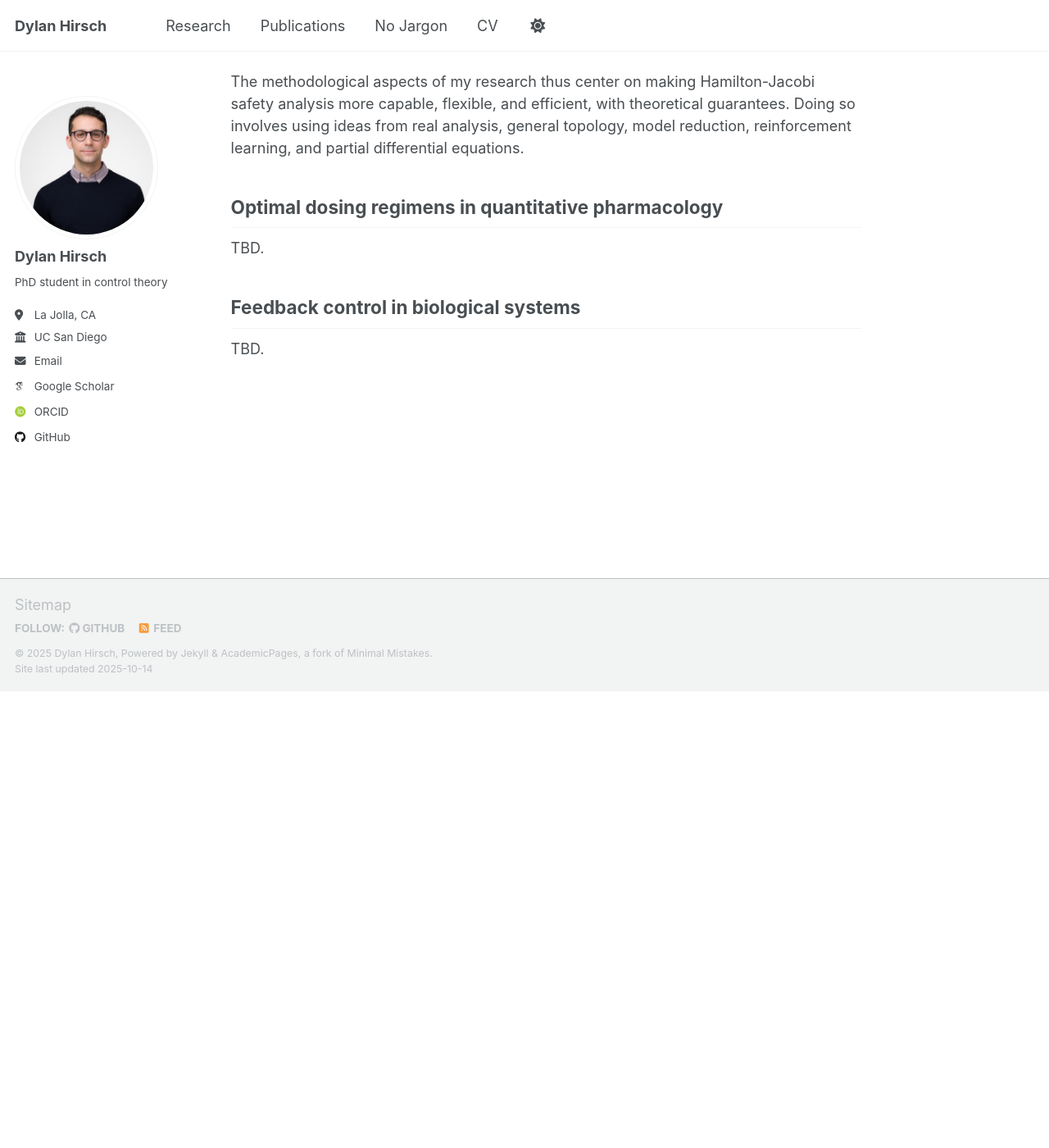
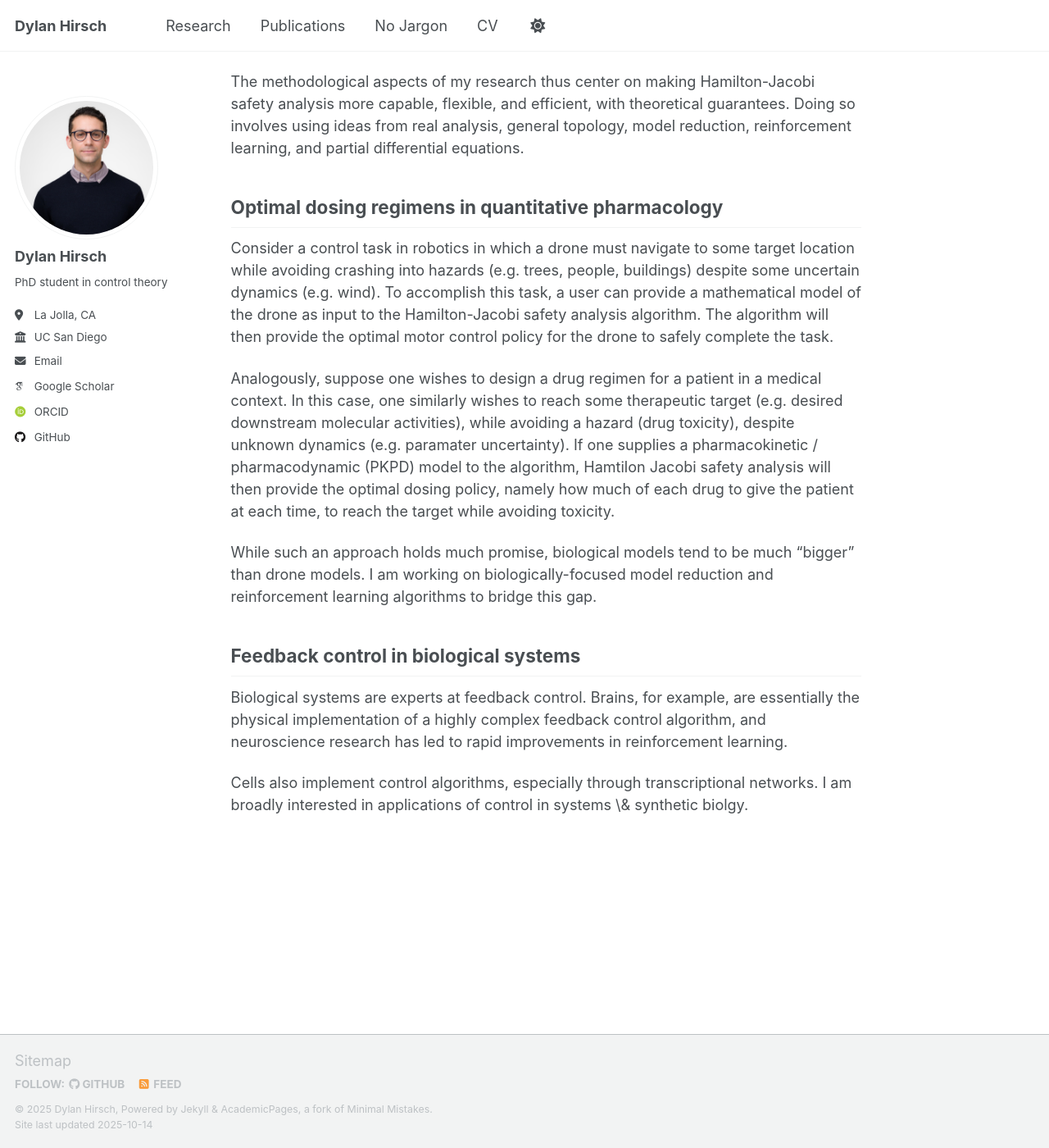
Before and after one commit to dylan-hirsch/dylan-hirsch.github.io, a Jekyll site: the page built from _research/research.md, in a window 1280 px wide and 1400 px high, scrolled down 711 px. Shown: the whole window at 82% size. Built offline with Jekyll 4.4.1, drawn with Linux system fonts in a browser that asks for light colours; some web fonts are replaced; a script that is not in the unit is left out; before the commit the page ends 1554 px from its top, so only the background shows below that.

Commit message:
Update research.md

```diff
--- a/_research/research.md
+++ b/_research/research.md
@@ -16,7 +16,20 @@ The methodological aspects of my research thus center on making Hamilton-Jacobi
 Doing so involves using ideas from real analysis, general topology, model reduction, reinforcement learning, and partial differential equations.
 
 ## Optimal dosing regimens in quantitative pharmacology
-TBD.
+Consider a control task in robotics in which a drone must navigate to some target location while avoiding crashing into hazards (e.g. trees, people, buildings) despite some uncertain dynamics (e.g. wind).
+To accomplish this task, a user can provide a mathematical model of the drone as input to the Hamilton-Jacobi safety analysis algorithm.
+The algorithm will then provide the optimal motor control policy for the drone to safely complete the task.
+
+Analogously, suppose one wishes to design a drug regimen for a patient in a medical context.
+In this case, one similarly wishes to reach some therapeutic target (e.g. desired downstream molecular activities), while avoiding a hazard (drug toxicity), despite unknown dynamics (e.g. paramater uncertainty).
+If one supplies a pharmacokinetic / pharmacodynamic (PKPD) model to the algorithm, Hamtilon Jacobi safety analysis will then provide the optimal dosing policy, namely how much of each drug to give the patient at each time, to reach the target while avoiding toxicity.
+
+While such an approach holds much promise, biological models tend to be much "bigger" than drone models.
+I am working on biologically-focused model reduction and reinforcement learning algorithms to bridge this gap.
 
 ## Feedback control in biological systems
-TBD.
+Biological systems are experts at feedback control.
+Brains, for example, are essentially the physical implementation of a highly complex feedback control algorithm, and neuroscience research has led to rapid improvements in reinforcement learning.
+
+Cells also implement control algorithms, especially through transcriptional networks.
+I am broadly interested in applications of control in systems \& synthetic biolgy.
```
